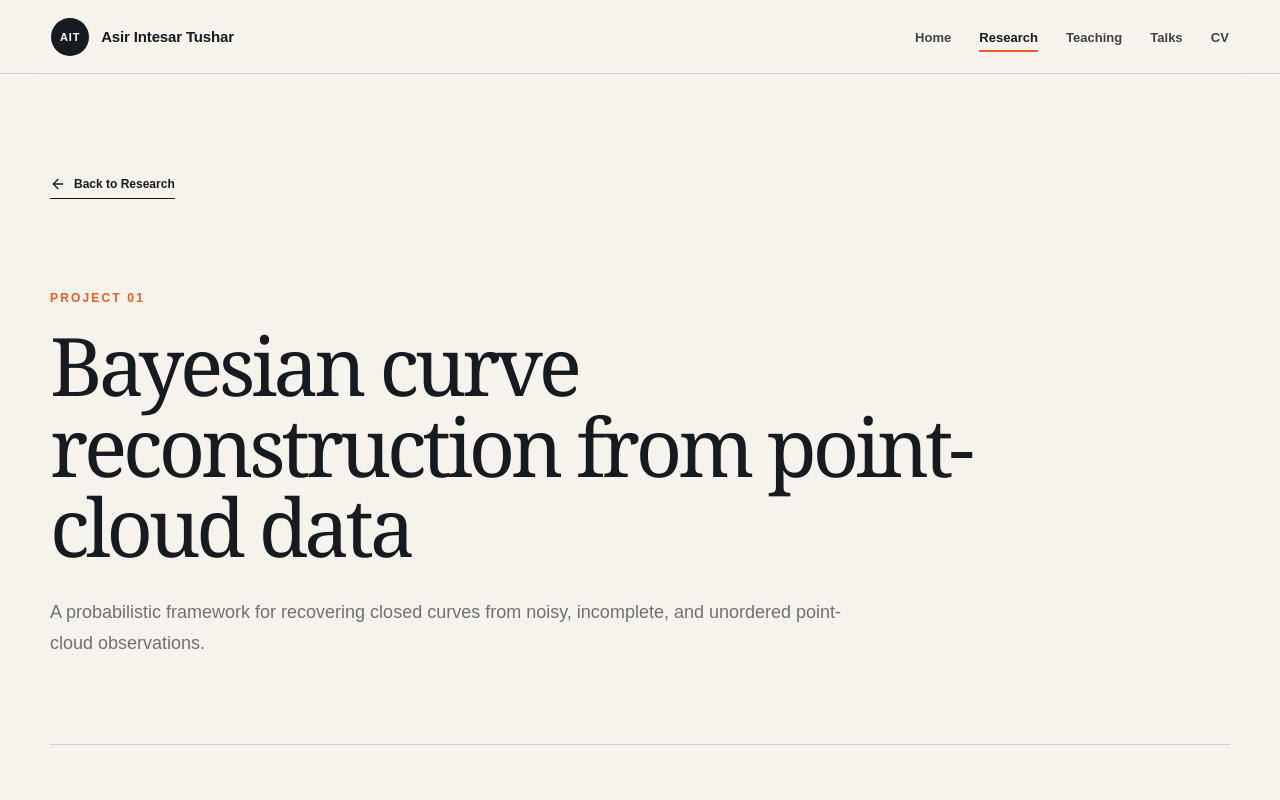
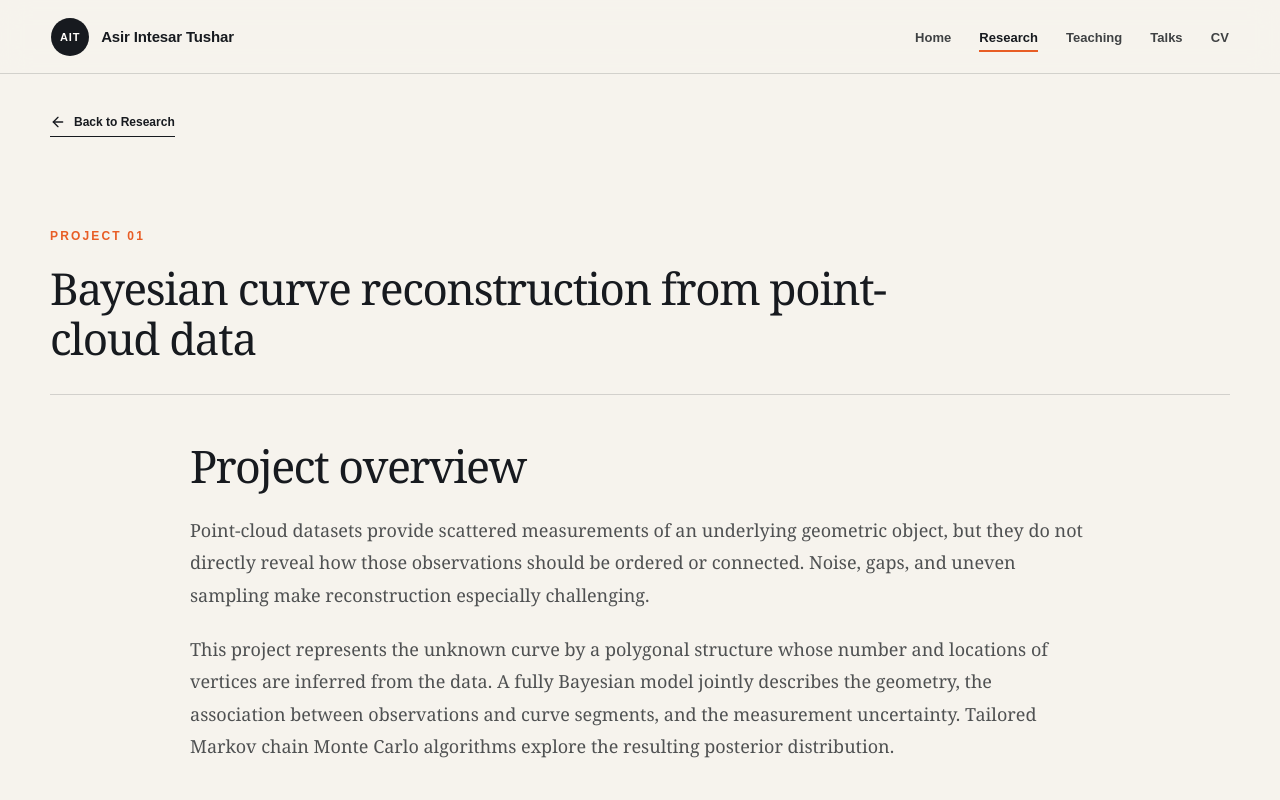
Before and after one commit to AsirTushar/AsirTushar.github.io, a Next.js app: page /research/point-cloud in a window 1280 px wide. Shown: the top 800 px of the page. Built offline with nearby package versions, Linux system fonts and the light colour scheme.

Commit message:
Update globals.css

```diff
--- a/app/globals.css
+++ b/app/globals.css
@@ -1172,3 +1172,25 @@ a { color: inherit; text-decoration: none; }
 .research-interest-groups {
   margin-left: 0;
 }
+/* Simpler research project pages */
+.project-hero {
+  padding-block: 40px 30px;
+}
+
+.project-hero h1 {
+  max-width: 850px;
+  font-size: clamp(28px, 3.5vw, 44px);
+  letter-spacing: -0.03em;
+  line-height: 1.15;
+}
+
+.project-lead,
+.project-sidebar {
+  display: none;
+}
+
+.project-body {
+  display: block;
+  max-width: 900px;
+  padding-block: 40px 70px;
+}
```
